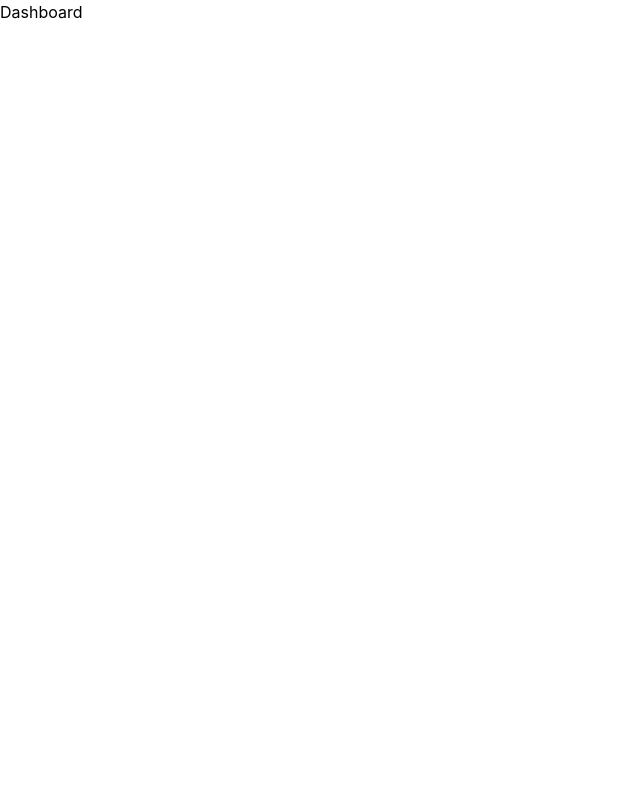
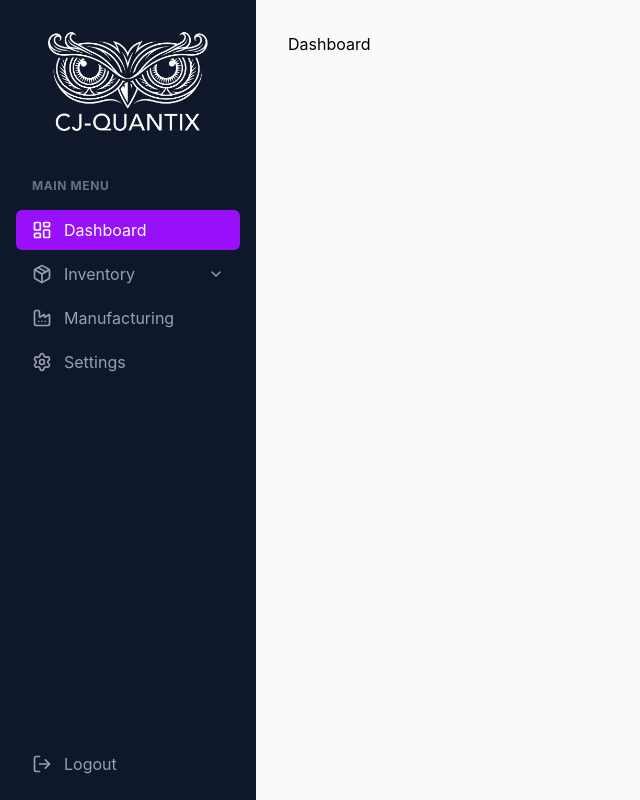
Before and after one commit to erwinmurao/CJQuantix, a React (Vite) app in the folder CJQuantix/: page /dashboard in a window 1280 px wide. Shown: the whole page, without its empty margins (0-640 px from the left). Built offline with nearby package versions, Linux system fonts and the light colour scheme.

Commit message:
Update Files add layouts and features

```diff
--- a/CJQuantix/src/App.jsx
+++ b/CJQuantix/src/App.jsx
@@ -1,26 +1,40 @@
-import React from 'react'
-import { Routes, Route, Navigate } from 'react-router-dom'
-import Dashboard from './pages/Dashboard.jsx'
-import Manufacturing from './features/manufacturing/Manufacturing.jsx'
-import Orders from './features/Orders.jsx'
-import Inventory from './features/inventory/Inventory.jsx'
-import LoginPage from './features/auth/LoginPage.jsx'
-import RegistrationPage from './features/auth/RegistrationPage.jsx'
+import React from "react";
+import { Routes, Route, Navigate } from "react-router-dom";
+
+// Layouts
+import MainLayout from "./layouts/MainLayout.jsx";
+
+// Pages & Features
+import Dashboard from "./pages/Dashboard.jsx";
+import Manufacturing from "./features/manufacturing/Manufacturing.jsx";
+import Orders from "./features/Orders.jsx";
+import Inventory from "./features/inventory/Inventory.jsx";
+import ItemLog from "./features/inventory/ItemLog.jsx";
+import LoginPage from "./features/auth/LoginPage.jsx";
+import RegistrationPage from "./features/auth/RegistrationPage.jsx";
 
 const App = () => {
   return (
     <Routes>
-      <Route path="/" element={<Navigate to="/login" replace />}
-      />
+      {/* Public Routes */}
+      <Route path="/" element={<Navigate to="/login" replace />} />
       <Route path="/login" element={<LoginPage />} />
       <Route path="/register" element={<RegistrationPage />} />
-      <Route path="/dashboard" element={<Dashboard />} />
-      <Route path="/manufacturing" element={<Manufacturing />} />
-      <Route path="/orders" element={<Orders />} />
-      <Route path="/inventory" element={<Inventory />} />
-      <Route path="*" element={<Navigate to="/dashboard" replace />} />
+
+      {/* Protected Dashboard Routes */}
+      <Route element={<MainLayout />}>
+        <Route path="/dashboard" element={<Dashboard />} />
+        <Route path="/manufacturing" element={<Manufacturing />} />
+        <Route path="/orders" element={<Orders />} />
+
+        {/* Inventory Routes */}
+        <Route path="/inventory" element={<Inventory />} />
+        <Route path="/inventory/item-log" element={<ItemLog />} />
+
+        <Route path="*" element={<Navigate to="/dashboard" replace />} />
+      </Route>
     </Routes>
-  )
-}
+  );
+};
 
-export default App
+export default App;
--- a/CJQuantix/src/features/auth/LoginPage.jsx
+++ b/CJQuantix/src/features/auth/LoginPage.jsx
@@ -1,11 +1,11 @@
 import React, { useState } from "react";
 import { Lock, Mail, Eye, EyeOff, User } from "lucide-react";
 import { NavLink } from "react-router-dom";
-
+import White_Logo from "../../assets/White_Logo.png";
 
 const LoginPage = () => {
   const [showPassword, setShowPassword] = useState(false);
-  const [password, setPassword] = useState('');
+  const [password, setPassword] = useState("");
 
   const togglePasswordVisibility = () => {
     setShowPassword(!showPassword);
@@ -13,28 +13,36 @@ const LoginPage = () => {
 
   return (
     <div className="flex h-screen items-center justify-center  ">
-      <div className="login-container flex border-2 px-8 py-12 gap-8 ">
+      <div className="login-container flex  border-2 px-8 py-12 gap-8 ">
         <div className="space-y-4">
-          <h2 className="text-xl font-semibold text-gray-500">CJ-Quantix</h2>
+          <h2 className="text-2xl font-semibold text-gray-600">CJ-Quantix</h2>
 
-          <h1 className="text-4xl font-bold text-slate-900">
-            Streamline operations. <br /> Drive
-            <span className="text-purple-600"> efficiency</span>.
+          <h1 className="text-4xl font-bold text-slate-900 leading-tight">
+            Streamline operations.
+            <br />
+            <span className="text-purple-800"> Drive efficiency.</span>
           </h1>
-          <p className="text-sm text-gray-600">
-            Manage manufacturing, inventory, and ordders <br />
-            from one centralized platfrorm.
+          <p className="text-gray-800 mt-4 max-w-sm leading-relaxed">
+            Manage manufacturing, inventory, and orders from one centralized
+            platform.
           </p>
-          <div className="w-100 h-70 border-2 rounded mt-4"></div>
+          {/* LOGO */}
+          <div className="w-full h-58 border-2 rounded mt-8">
+            <img
+              className="w-full h-full object-contain"
+              src={White_Logo}
+              alt="CJ-Quantix Logo"
+            />
+          </div>
         </div>
         {/* Login form */}
-        <div className=" rounded-md border-2 w-100 h-120 p-10">
-          <div>
-            <h2 className="text-xl font-medium">Welcom back</h2>
-            <p className="text-sm mt-1.5  text-gray-600">
+        <div className="flex f justify-center items-center rounded-md border-2 w-120 h-full p-8 ">
+          <div className="w-100">
+            <h2 className="text-4xl font-bold">Welcome back</h2>
+            <p className=" mt-1.5  text-gray-800">
               Log in to access your manufacturing dashboard.
             </p>
-            <div className="my-4">
+            <div className="my-4  w-full">
               {/* Email field */}
               <div>
                 <label
@@ -43,8 +51,11 @@ const LoginPage = () => {
                 >
                   Email
                 </label>
-                <div className="flex items-center  px-4   justify-center gap-2   border-2 p-1.5  rounded text-gray-600  mt-1.5">
-                  <Mail size={20}/>
+                <div
+                  className="flex items-center   px-4   justify-center gap-2   border-2 p-1.5  rounded text-gray-600  mt-1.5
+                 focus-within:border-purple-400 "
+                >
+                  <Mail size={20} />
                   <input
                     className="w-full outline-none [&:-webkit-autofill]:shadow-[0_0_0_1000px_white_inset] [&:-webkit-autofill]:[-webkit-text-fill-color:black] "
                     type="email"
@@ -59,23 +70,30 @@ const LoginPage = () => {
                   Password
                 </label>
 
-                <div className="border-2 p-1.5  rounded  text-gray-600 mt-1.5">
+                <div
+                  className="border-2 p-1.5  rounded  text-gray-600 mt-1.5
+                focus-within:border-purple-400"
+                >
                   <div className="flex items-center px-1  gap-2 mx-1.5">
                     <Lock />
 
                     <input
                       className="outline-none w-full"
-                      type= {showPassword ? "text" : "password"}
+                      type={showPassword ? "text" : "password"}
                       placeholder="Password"
                       value={password}
                       onChange={(e) => setPassword(e.target.value)}
                     />
                     <button
-                    type="button"
-                    onClick={togglePasswordVisibility}
-                    className="focus:outline-none hover:text-purple-600 transition-colors"
+                      type="button"
+                      onClick={togglePasswordVisibility}
+                      className="focus:outline-none hover:text-purple-400 transition-colors"
                     >
-                      {showPassword ? <Eye size={20}/> : <EyeOff size={20}/>}
+                      {showPassword ? (
+                        <Eye size={20} className="text-purple-800 " />
+                      ) : (
+                        <EyeOff size={20} />
+                      )}
                     </button>
                   </div>
                 </div>
@@ -93,7 +111,7 @@ const LoginPage = () => {
                 </span>
               </div>
               <div className="flex-col items-center justify-center mt-8">
-                <NavLink to="/forgot-password">
+                <NavLink to="/dashboard">
                   <button className="w-full bg-purple-600 text-white py-2 px-4 rounded hover:bg-purple-800">
                     Log In
                   </button>
@@ -105,7 +123,7 @@ const LoginPage = () => {
                     to="/register"
                     className="ml-1 text-sm font-medium text-purple-800 hover:underline cursor-pointer"
                   >
-                   Create account
+                    Create account
                   </NavLink>
                 </div>
               </div>
--- a/CJQuantix/src/features/auth/RegistrationPage.jsx
+++ b/CJQuantix/src/features/auth/RegistrationPage.jsx
@@ -1,6 +1,7 @@
 import React, { useState } from "react";
 import { Lock, Mail, Eye, EyeOff, User } from "lucide-react";
 import { NavLink } from "react-router-dom";
+import White_Logo from "../../assets/White_Logo.png";
 
 const RegistrationPage = () => {
   const [showPassword, setShowPassword] = useState(false);
@@ -29,23 +30,30 @@ const RegistrationPage = () => {
     <div className="flex h-screen items-center justify-center  ">
       <div className="login-container flex items-center  border-2 px-8 py-12 gap-8 ">
         <div className="space-y-4">
-          <h2 className="text-xl font-semibold text-gray-500">CJ-Quantix</h2>
+          <h2 className="text-2xl font-semibold text-gray-500">CJ-Quantix</h2>
 
-          <h1 className="text-4xl font-bold text-slate-900">
-            Streamline operations. <br /> Drive
-            <span className="text-purple-600"> efficiency</span>.
+          <h1 className="text-4xl font-bold text-slate-900 leading-tight">
+            Scale your business.
+            <br />
+            <span className="text-purple-800">Optimize results.</span>
           </h1>
-          <p className="text-sm text-gray-600">
-            Manage manufacturing, inventory, and ordders <br />
-            from one centralized platfrorm.
+          <p className="text-gray-800 mt-4 max-w-sm leading-relaxed">
+            Join the centralized platform designed to simplify your
+            manufacturing, inventory, and orders in one place.
           </p>
-          <div className="flex w-100 h-70 border-2 rounded mt-4"></div>
+          <div className="flex w-full h-70 border-2 rounded mt-8">
+            <img
+              className=" w-full h-full  object-contain"
+              src={White_Logo}
+              alt="CJ-Quantix Logo"
+            />
+          </div>
         </div>
-        {/* Login form */}
-        <div className=" rounded-md border-2 w-100 h-150 p-10">
+        {/* Registration form */}
+        <div className=" rounded-md border-2 w-120 h-150 p-8">
           <div>
-            <h2 className="text-xl font-medium">Create Account</h2>
-            <p className="text-sm mt-1.5  text-gray-600">
+            <h2 className="text-4xl font-bold">Create Account</h2>
+            <p className=" mt-1.5  text-gray-600">
               Sign up to access your manufacturing dashboard.
             </p>
             <div className="my-4">
@@ -57,7 +65,10 @@ const RegistrationPage = () => {
                 >
                   Username
                 </label>
-                <div className="flex items-center  px-4  justify-center gap-2   border-2 p-1.5  rounded text-gray-600  mt-1.5">
+                <div
+                  className="flex items-center  px-4  justify-center gap-2   border-2 p-1.5  rounded text-gray-600  mt-1.5
+                  focus-within:border-purple-400"
+                >
                   <User size={20} />
                   <input
                     className="w-full  outline-none [&:-webkit-autofill]:shadow-[0_0_0_1000px_white_inset] [&:-webkit-autofill]:[-webkit-text-fill-color:black] "
@@ -75,7 +86,10 @@ const RegistrationPage = () => {
                 >
                   Email
                 </label>
-                <div className="flex items-center  px-4  justify-center gap-2   border-2 p-1.5  rounded text-gray-600  mt-1.5">
+                <div
+                  className="flex items-center  px-4  justify-center gap-2   border-2 p-1.5  rounded text-gray-600  mt-1.5
+                  focus-within:border-purple-400"
+                >
                   <Mail size={20} />
                   <input
                     className="w-full  outline-none [&:-webkit-autofill]:shadow-[0_0_0_1000px_white_inset] [&:-webkit-autofill]:[-webkit-text-fill-color:black] "
@@ -91,7 +105,10 @@ const RegistrationPage = () => {
                   <label className="text-md font-medium" htmlFor="password">
                     Password
                   </label>
-                  <div className="border-2 p-1.5  rounded  text-gray-600 mt-1.5">
+                  <div
+                    className="border-2 p-1.5  rounded  text-gray-600 mt-1.5
+                   focus-within:border-purple-400"
+                  >
                     <div className="flex items-center px-1  gap-2 mx-1.5">
                       <Lock size={20} />
                       <input
@@ -101,9 +118,13 @@ const RegistrationPage = () => {
                         value={password}
                         onChange={(e) => setPassword(e.target.value)}
                       />
-                      <button type="button" onClick={togglePasswordVibility}>
+                      <button
+                        type="button"
+                        onClick={togglePasswordVibility}
+                        className="hover:text-purple-400 transition-colors"
+                      >
                         {showPassword ? (
-                          <Eye size={20} />
+                          <Eye size={20} className="text-purple-800 "/>
                         ) : (
                           <EyeOff size={20} />
                         )}
@@ -120,7 +141,10 @@ const RegistrationPage = () => {
                   >
                     Confirm Password
                   </label>
-                  <div className="border-2 p-1.5  rounded  text-gray-600 mt-1.5">
+                  <div
+                    className="border-2 p-1.5  rounded  text-gray-600 mt-1.5
+                   focus-within:border-purple-400"
+                  >
                     <div className="flex items-center px-1  gap-2 mx-1.5">
                       <Lock size={20} />
                       <input
@@ -133,10 +157,10 @@ const RegistrationPage = () => {
                       <button
                         type="button"
                         onClick={toggleConfirmPasswordVisibilty}
-                        className="hover:text-purple-600 transition-colors"
+                        className="hover:text-purple-400 transition-colors"
                       >
                         {showConfirmPassword ? (
-                          <Eye size={20} />
+                          <Eye size={20} className="text-purple-800 " />
                         ) : (
                           <EyeOff size={20} />
                         )}
--- /dev/null
+++ b/CJQuantix/src/features/inventory/ItemLog.jsx
@@ -0,0 +1,9 @@
+import React from 'react'
+
+const ItemLog = () => {
+  return (
+    <div>ItemLog</div>
+  )
+}
+
+export default ItemLog
--- /dev/null
+++ b/CJQuantix/src/layouts/MainLayout.jsx
@@ -0,0 +1,16 @@
+import React from 'react'
+import Sidebar from "./Sidebar";
+import { Outlet } from "react-router-dom";
+
+const MainLayout = () => {
+ return (
+    <div className="flex">
+      <Sidebar /> {/* Stays on the left */}
+      <main className="flex-1 p-8 bg-gray-50 h-screen overflow-y-auto">
+        <Outlet /> {/* Inventory.jsx or Manufacturing.jsx renders here */}
+      </main>
+    </div>
+  );
+};
+
+export default MainLayout
--- /dev/null
+++ b/CJQuantix/src/layouts/Sidebar.jsx
@@ -0,0 +1,130 @@
+import React, { useState, useEffect } from "react";
+import {
+  LayoutDashboard,
+  Package,
+  Factory,
+  Settings,
+  LogOut,
+  ChevronDown,
+  History,
+} from "lucide-react";
+import { NavLink, useLocation } from "react-router-dom";
+import Logo from "../../src/assets/Black_Logo.png";
+
+const Sidebar = () => {
+  const location = useLocation();
+  const [isInventoryOpen, setIsInventoryOpen] = useState(false);
+
+  // Check if current path belongs to inventory
+  const isInventoryRoute = location.pathname.startsWith("/inventory");
+
+  // Keep menu open if we are inside inventory, but close if we move to other main routes
+  useEffect(() => {
+    if (isInventoryRoute) {
+      setIsInventoryOpen(true);
+    } else {
+      setIsInventoryOpen(false);
+    }
+  }, [location.pathname, isInventoryRoute]);
+
+  const menuItems = [
+    { name: "Dashboard", path: "/dashboard", icon: <LayoutDashboard size={20} /> },
+    { name: "Inventory", icon: <Package size={20} />, hasSubmenu: true }, // Removed 'path' so it doesn't navigate
+    { name: "Manufacturing", path: "/manufacturing", icon: <Factory size={20} /> },
+    { name: "Settings", path: "/settings", icon: <Settings size={20} /> },
+  ];
+
+  return (
+    <div className="h-screen w-64 bg-slate-900 text-white flex flex-col p-4 font-sans">
+      <div className="mb-4 px-2">
+        <img src={Logo} alt="CJ-Quantix Logo" className="w-full object-contain" />
+      </div>
+
+      <span className="m-4 text-xs font-bold tracking-wider text-gray-500 uppercase">Main Menu</span>
+
+      <nav className="flex-1 space-y-1">
+        {menuItems.map((item) => (
+          <div key={item.name}>
+            {item.hasSubmenu ? (
+              <div className="space-y-1">
+                {/* Changed to a button to prevent auto-clicking the Item List route */}
+                <button
+                  onClick={() => setIsInventoryOpen((prev) => !prev)}
+                  className={`w-full flex items-center justify-between px-4 py-2 rounded-md transition-all duration-200 ${
+                    isInventoryRoute
+                      ? "bg-purple-600 text-white"
+                      : "text-gray-400 hover:bg-slate-800 hover:text-white"
+                  }`}
+                >
+                  <div className="flex items-center gap-3">
+                    {item.icon}
+                    <span>{item.name}</span>
+                  </div>
+                  <ChevronDown
+                    size={16}
+                    className={`transition-transform duration-200 ${
+                      isInventoryOpen ? "rotate-180" : ""
+                    }`}
+                  />
+                </button>
+
+                {/* Sub-menu Items */}
+                {isInventoryOpen && (
+                  <div className="mt-1 ml-9 border-l border-slate-700 space-y-1">
+                    <NavLink
+                      to="/inventory"
+                      end
+                      className={({ isActive }) =>
+                        `flex items-center gap-3 px-4 py-2 rounded-md text-sm transition-colors ${
+                          isActive ? "text-purple-400 bg-slate-800/50" : "text-gray-500 hover:text-white"
+                        }`
+                      }
+                    >
+                      <Package size={16} />
+                      <span>Item List</span>
+                    </NavLink>
+
+                    <NavLink
+                      to="/inventory/item-log"
+                      className={({ isActive }) =>
+                        `flex items-center gap-3 px-4 py-2 rounded-md text-sm transition-colors ${
+                          isActive ? "text-purple-400 bg-slate-800/50" : "text-gray-500 hover:text-white"
+                        }`
+                      }
+                    >
+                      <History size={16} />
+                      <span>Item Log</span>
+                    </NavLink>
+                  </div>
+                )}
+              </div>
+            ) : (
+              <NavLink
+                to={item.path}
+                className={({ isActive }) =>
+                  `flex items-center gap-3 px-4 py-2 rounded-md transition-all duration-200 ${
+                    isActive
+                      ? "bg-purple-600 text-white"
+                      : "text-gray-400 hover:bg-slate-800 hover:text-white"
+                  }`
+                }
+              >
+                {item.icon}
+                <span>{item.name}</span>
+              </NavLink>
+            )}
+          </div>
+        ))}
+      </nav>
+
+      <NavLink to="/login" className="mt-auto">
+        <div className="flex items-center gap-3 px-4 py-2 text-gray-400 hover:text-red-400 transition-colors cursor-pointer">
+          <LogOut size={20} />
+          <span>Logout</span>
+        </div>
+      </NavLink>
+    </div>
+  );
+};
+
+export default Sidebar;
```
Also changed, not shown: CJQuantix/src/features/manufacturing/Manufacturing.jsx (+24 -6 lines), CJQuantix/src/assets/Black_Logo.png (added), CJQuantix/src/assets/White_Logo.png (added).
